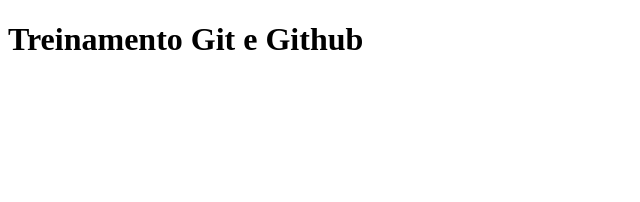
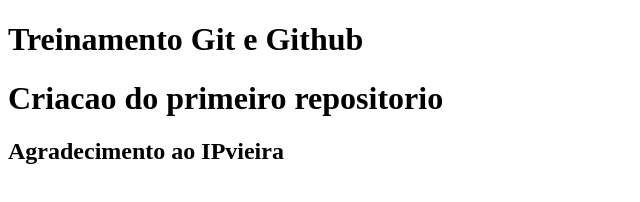
Before and after one commit to JoaoPolloni/Treinamento-, a plain HTML site: page index.html in a window 1280 px wide. Shown: the whole page, without its empty margins (0-640 px from the left). Drawn offline with Linux system fonts and the light colour scheme.

Commit message:
Adicionado maiores informacoes

```diff
--- a/index.html
+++ b/index.html
@@ -8,6 +8,7 @@
 </head>
 <body>
     <h1>Treinamento Git e Github</h1>
-
+    <h1>Criacao do primeiro repositorio</h1>
+    <h2>Agradecimento ao IPvieira</h2>
 </body>
 </html>
```
